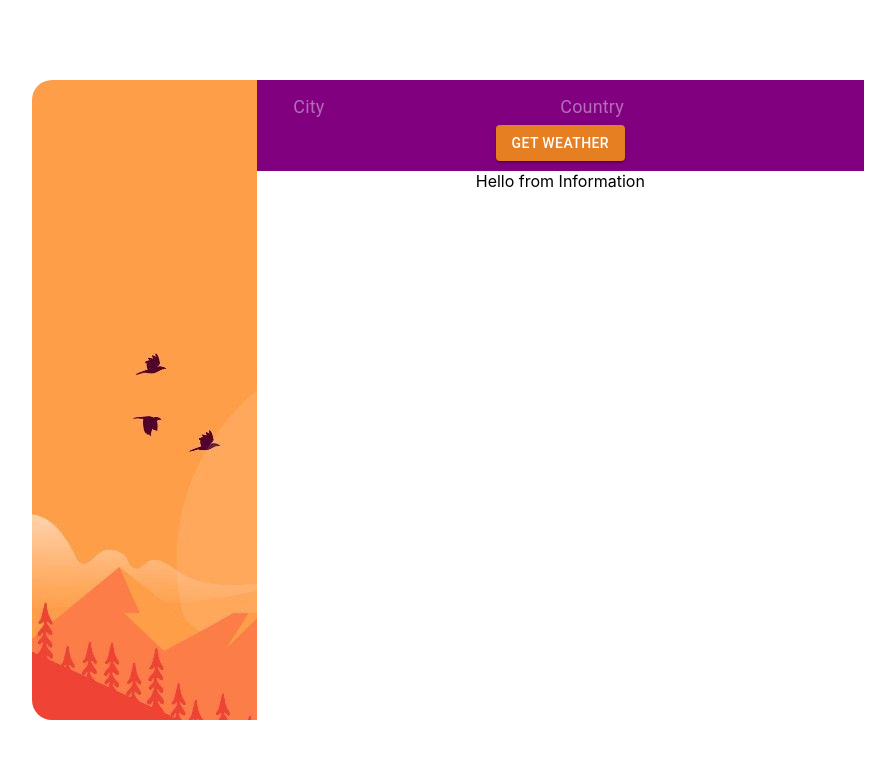
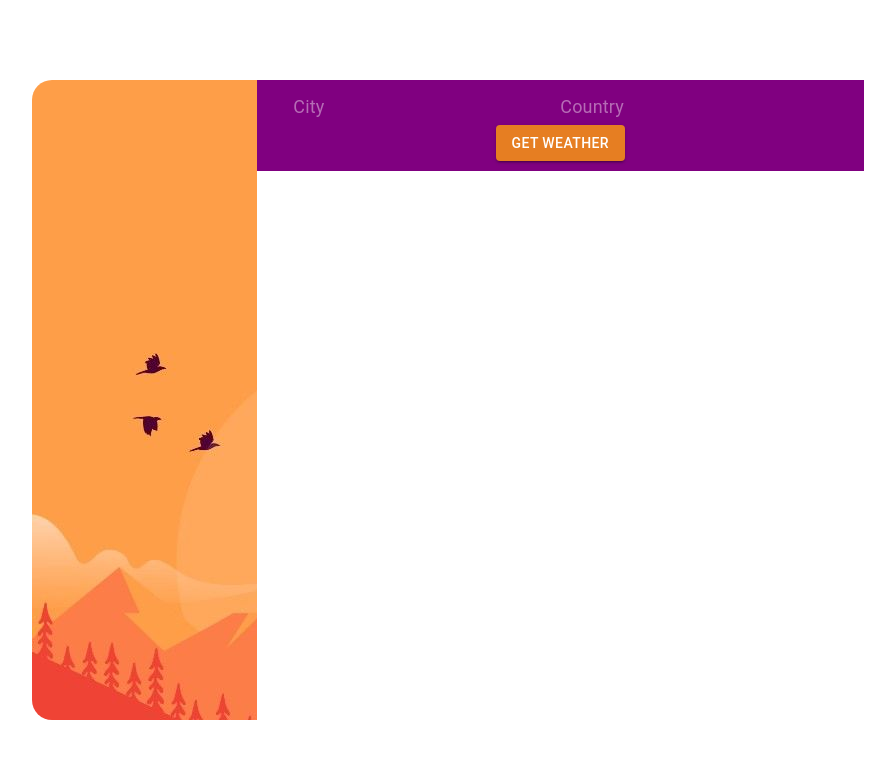
Before and after one commit to raobaba/Weather-Application, a React (Create React App) app: page / in a window 1280 px wide. Shown: the top 758 px of the page, without its empty margins (192-1087 px from the left). Built offline with nearby package versions, Linux system fonts and the light colour scheme.

Commit message:
Response comming

```diff
--- a/src/Components/Form.jsx
+++ b/src/Components/Form.jsx
@@ -13,14 +13,15 @@ const Input = styled(InputBase)({
 const GetButton = styled(Button)({
     background:'#e67e22'
 })
-export default function Form() {
+export default function Form({setResult}) {
     const [data,setData] = useState({city:'',country:''})
     const handleChange = (e)=>{
         setData({...data,[e.target.name]:e.target.value});
         console.log(data)
     }
-    const getWeatherInfo =async ({setResult})=>{
+    const getWeatherInfo =async ()=>{
        let response = await getWeather(data.city,data.country);
+       console.log(response);
        setResult(response)
     }
   return (
--- a/src/Components/Information.jsx
+++ b/src/Components/Information.jsx
@@ -1,9 +1,11 @@
 import React from 'react'
-
+import {Box,Typography} from "@mui/material";
 export default function Information({result}) {
   return (
-    <div>
-      Hello from Information
-    </div>
+    result && Object.keys(result).length>0 ?
+    <Box>
+        <Typography>{result.name}</Typography>
+    </Box>
+    :null
   )
 }
```
